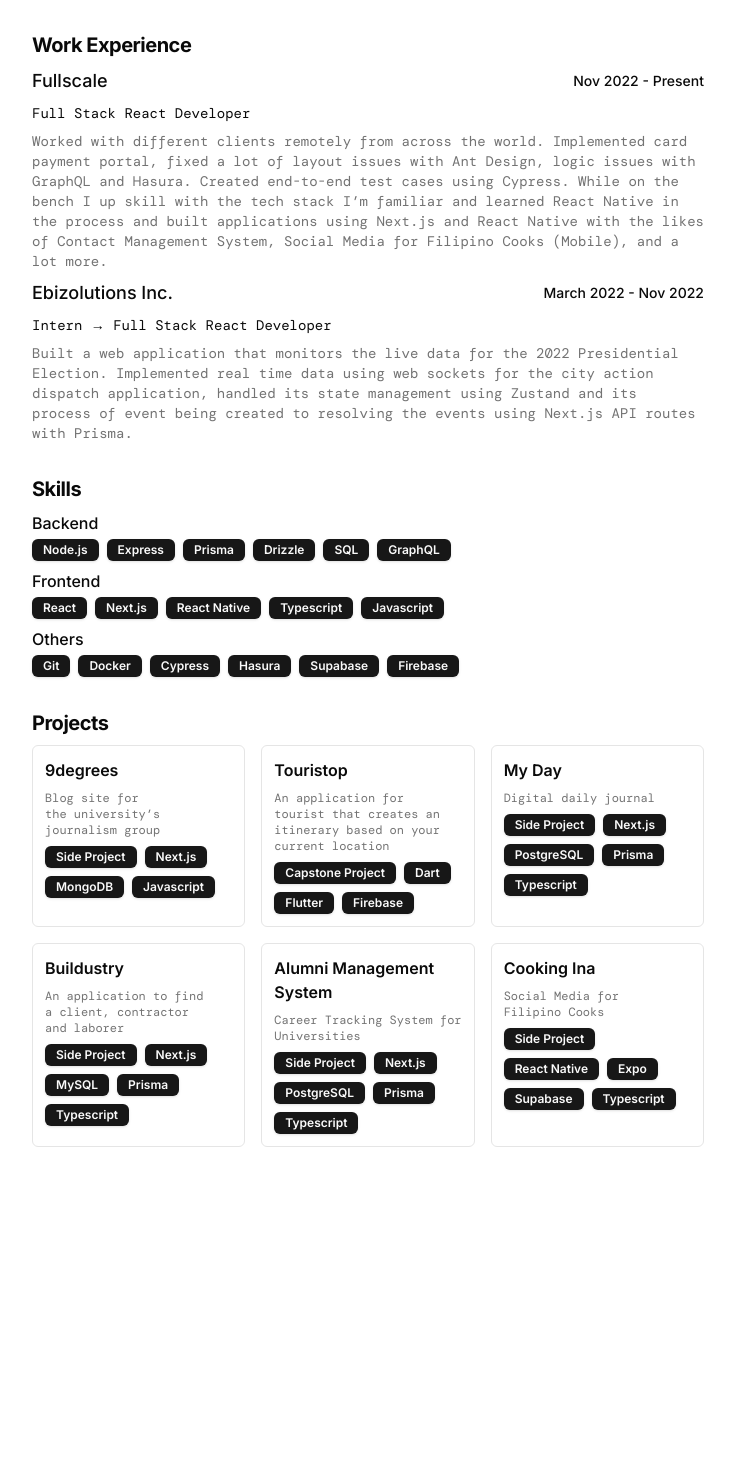
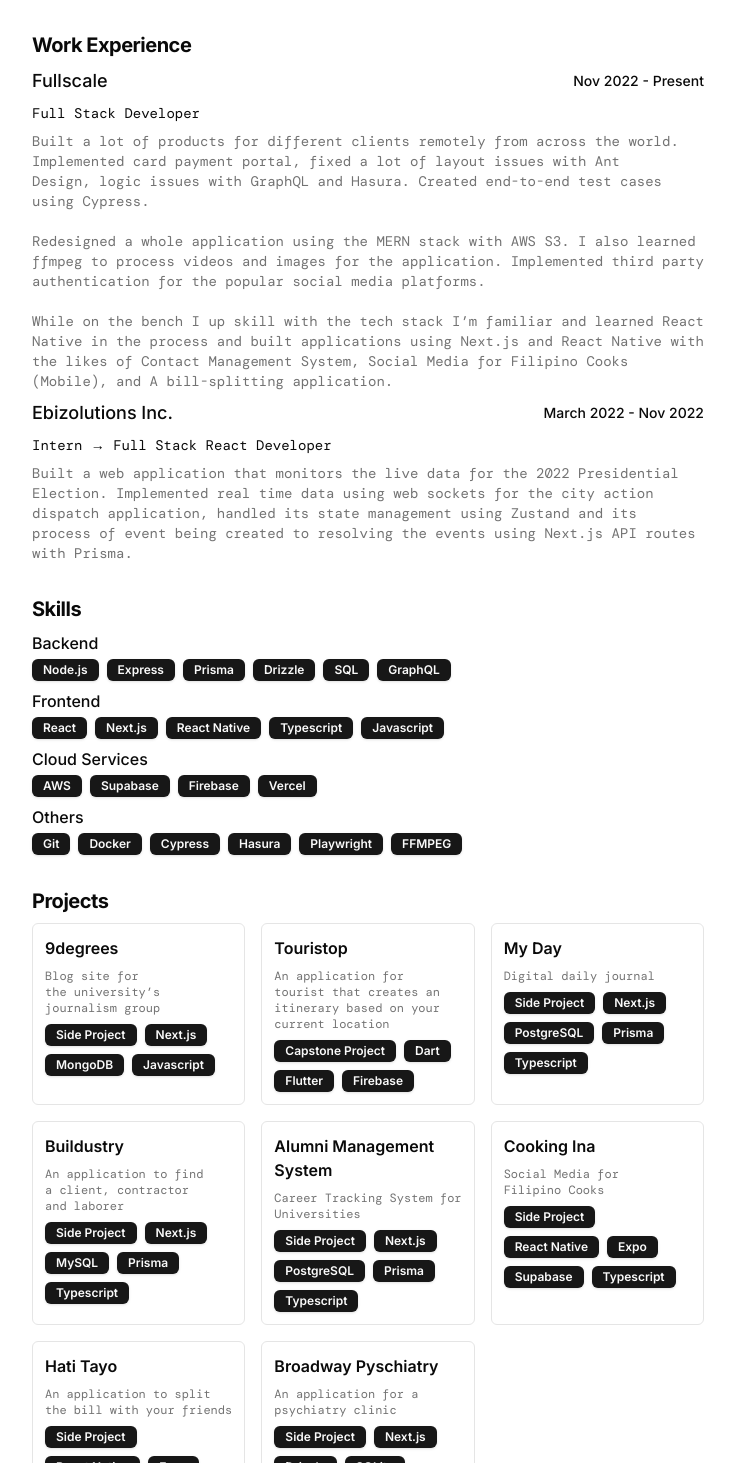
Before and after one commit to swtmply/allenwhun.dev, a Next.js app: page / in a window 1280 px wide. Shown: the part 547-2010 px from the top of the page, without its empty margins (272-1007 px from the left). Before the commit the page ends 1742 px from the top, so only its background shows below. Built offline with nearby package versions, Linux system fonts and the light colour scheme; a web font is replaced by a local one.

Commit message:
Updated CV

```diff
--- a/app/page.tsx
+++ b/app/page.tsx
@@ -72,7 +72,7 @@
                   </p>
                 </div>
                 <p className="font-mono text-sm">{work.title}</p>
-                <p className="text-pretty font-mono text-sm text-muted-foreground">
+                <p className="whitespace-pre-wrap text-pretty font-mono text-sm text-muted-foreground">
                   {work.description}
                 </p>
               </div>
--- a/components/ui/badge.tsx
+++ b/components/ui/badge.tsx
@@ -1,7 +1,7 @@
-import * as React from "react"
-import { cva, type VariantProps } from "class-variance-authority"
+import * as React from "react";
+import { cva, type VariantProps } from "class-variance-authority";
 
-import { cn } from "~/lib/utils"
+import { cn } from "~/lib/utils";
 
 const badgeVariants = cva(
   "inline-flex items-center rounded-md border px-2.5 py-0.5 text-xs font-semibold transition-colors focus:outline-none focus:ring-2 focus:ring-ring focus:ring-offset-2",
@@ -9,7 +9,7 @@
     variants: {
       variant: {
         default:
-          "border-transparent bg-primary text-primary-foreground shadow hover:bg-primary/80",
+          "border-transparent bg-primary text-primary-foreground print:text-black shadow hover:bg-primary/80",
         secondary:
           "border-transparent bg-secondary text-secondary-foreground hover:bg-secondary/80",
         destructive:
@@ -20,8 +20,8 @@
     defaultVariants: {
       variant: "default",
     },
-  }
-)
+  },
+);
 
 export interface BadgeProps
   extends React.HTMLAttributes<HTMLDivElement>,
@@ -30,7 +30,7 @@
 function Badge({ className, variant, ...props }: BadgeProps) {
   return (
     <div className={cn(badgeVariants({ variant }), className)} {...props} />
-  )
+  );
 }
 
-export { Badge, badgeVariants }
+export { Badge, badgeVariants };
--- a/data/resume-data.tsx
+++ b/data/resume-data.tsx
@@ -1,8 +1,8 @@
 export const RESUME_DATA = {
   name: "John Allen Delos Reyes",
-  about: "Full Stack React Developer using Next.js and React Native",
+  about: "Full Stack Developer using Javascript and Typescript",
   summary:
-    "As a Full Stack React Developer, I’ve created and deployed a lot of products using React. With or without team, I’m confident that I can deliver quality and effective environment for the team and the project. I mostly work on React, Typescript, Next.js features, and SQL databases with ORMs like Prisma and Drizzle. I’ve been working for 2 years now and experienced working remotely with companies.",
+    "As a Full Stack Developer, I’ve created and deployed a lot of products using React. With or without a team, I’m confident that I can deliver quality and effective environment for the project. I mostly work on React, Typescript, Next.js features, and SQL databases with ORMs like Prisma and Drizzle. I’ve been working for 2 years now and experienced working remotely with a lot of companies in and out of the Philippines.",
   contact: {
     email: "delosreyesjohnallen@gmail.com",
     phone: "+639954135867",
@@ -25,8 +25,12 @@
       items: ["React", "Next.js", "React Native", "Typescript", "Javascript"],
     },
     {
+      title: "Cloud Services",
+      items: ["AWS", "Supabase", "Firebase", "Vercel"],
+    },
+    {
       title: "Others",
-      items: ["Git", "Docker", "Cypress", "Hasura", "Supabase", "Firebase"],
+      items: ["Git", "Docker", "Cypress", "Hasura", "Playwright", "FFMPEG"],
     },
   ],
   work: [
@@ -42,11 +46,11 @@
     {
       company: "Fullscale",
       link: "",
-      title: "Full Stack React Developer",
+      title: "Full Stack Developer",
       start: "Nov 2022",
       end: "Present",
       description:
-        "Worked with different clients remotely from across the world. Implemented card payment portal, fixed a lot of layout issues with Ant Design, logic issues with GraphQL and Hasura. Created end-to-end test cases using Cypress. While on the bench I up skill with the tech stack I’m familiar and learned React Native in the process and built applications using Next.js and React Native with the likes of Contact Management System, Social Media for Filipino Cooks (Mobile), and a lot more.",
+        "Built a lot of products for different clients remotely from across the world. Implemented card payment portal, fixed a lot of layout issues with Ant Design, logic issues with GraphQL and Hasura. Created end-to-end test cases using Cypress. \n\nRedesigned a whole application using the MERN stack with AWS S3. I also learned ffmpeg to process videos and images for the application. Implemented third party authentication for the popular social media platforms. \n\nWhile on the bench I up skill with the tech stack I’m familiar and learned React Native in the process and built applications using Next.js and React Native with the likes of Contact Management System, Social Media for Filipino Cooks (Mobile), and A bill-splitting application.",
     },
   ],
   projects: [
@@ -100,5 +104,22 @@
         "Typescript",
       ],
     },
+    {
+      title: "Hati Tayo",
+      description: "An application to split the bill with your friends",
+      techStack: [
+        "Side Project",
+        "React Native",
+        "Expo",
+        "Supabase",
+        "Prisma",
+        "Typescript",
+      ],
+    },
+    {
+      title: "Broadway Pyschiatry",
+      description: "An application for a psychiatry clinic",
+      techStack: ["Side Project", "Next.js", "Drizzle", "SQLite", "Typescript"],
+    },
   ],
 };
```
Also changed, not shown: 1 other file (tests, documents, lock files or other folders).
